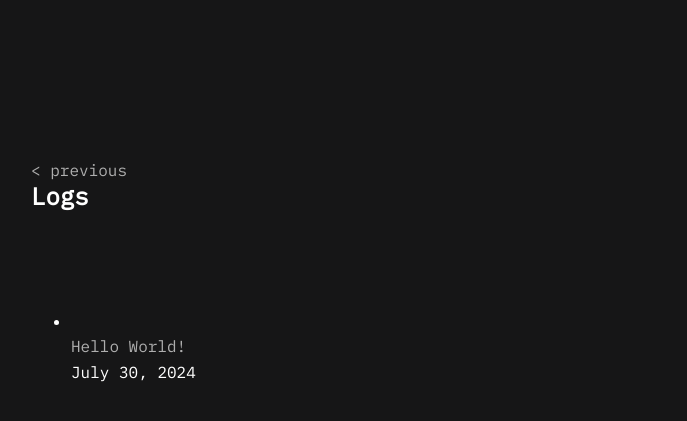
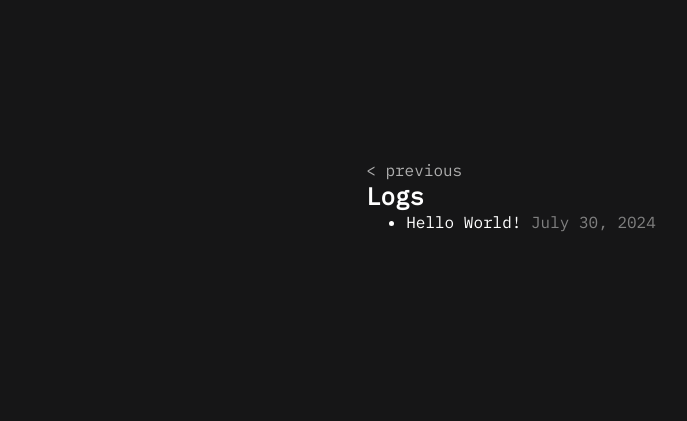
Before and after one commit to tayheau/tayheau.github.io, a Jekyll site: the page built from logs.html, in a window 1280 px wide. Shown: the top 421 px of the page, without its empty margins (129-816 px from the left). Built offline with Jekyll 4.4.1, drawn with Linux system fonts in a browser that asks for light colours.

Commit message:
Update logs.html

```diff
--- a/_layouts/logs.html
+++ b/_layouts/logs.html
@@ -28,28 +28,12 @@
             margin-bottom: 20px;
         }
 
-        .post-meta {
-            margin-bottom: 20px;
-            color: gray;
-        }
-
-        .post-content {
-            line-height: 1.6;
-            white-space: pre-line;
-        }
-
         #nav {
             display: flex;
             margin-bottom: 20px;
         }
 
-        article {
-            text-align: justify;
-        }
 
-        #container {
-            width: 60em;
-        }
 
         a {
             text-decoration: none;
@@ -60,20 +44,30 @@
             color: rgb(100, 100, 100);
         }
 
+        li a {
+            color: white;
+        }
+
+        li span {
+            color: #808080;
+        }
+
+        li {
+            margin-bottom: 0.5em;
+        }
+
+
     </style>
 </head>
 <body>
     <div id="container">
-        <a href="https://recalldude.github.io/logs.html">< previous</a>
-        <article>
+        <a href="https://recalldude.github.io">< previous</a>
+        <div>
             <h2>{{ page.title }}</h2>
-            <div class="post-meta">
-                <span>{{ page.date | date: "%B %-d, %Y" }}</span>
-            </div>
-            <div class="post-content">
+            <div >
                 {{ content }}
             </div>
-        </article>
+        </div>
     </div>
 </body>
 </html>
```
